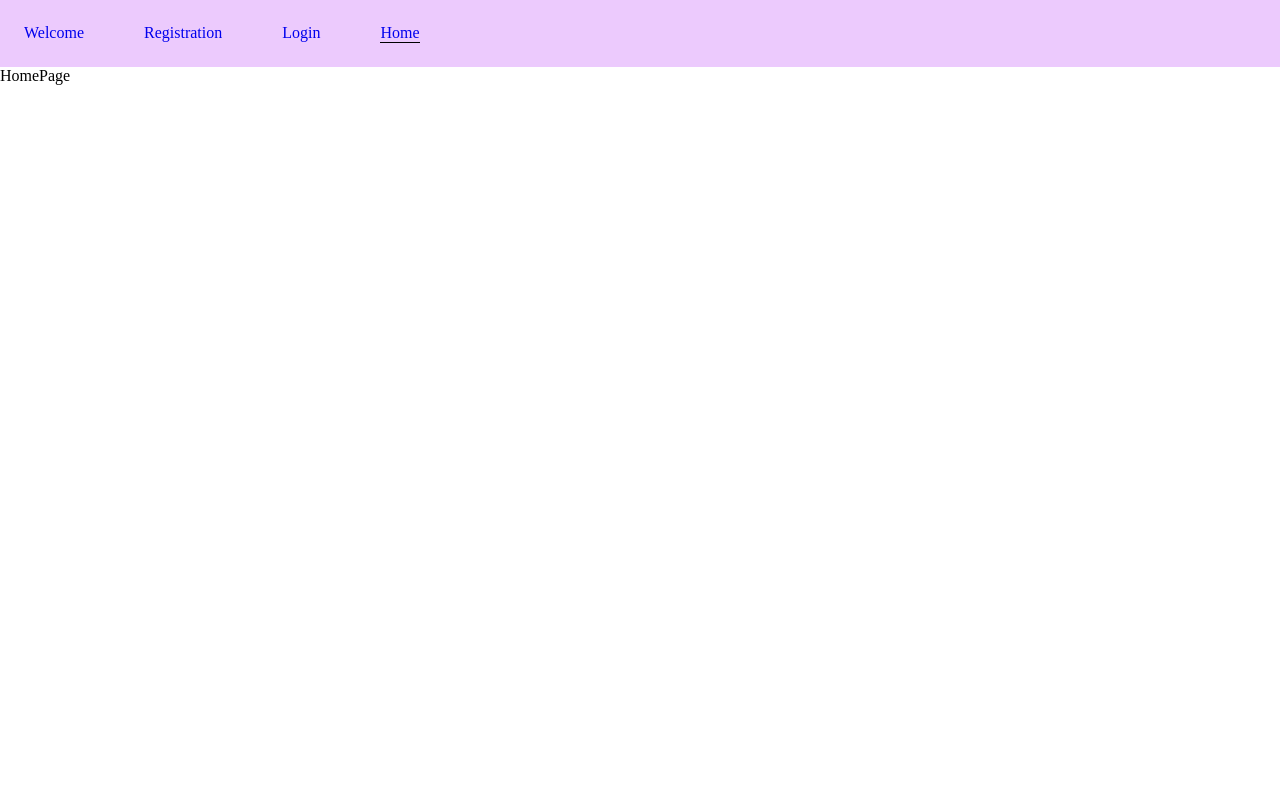
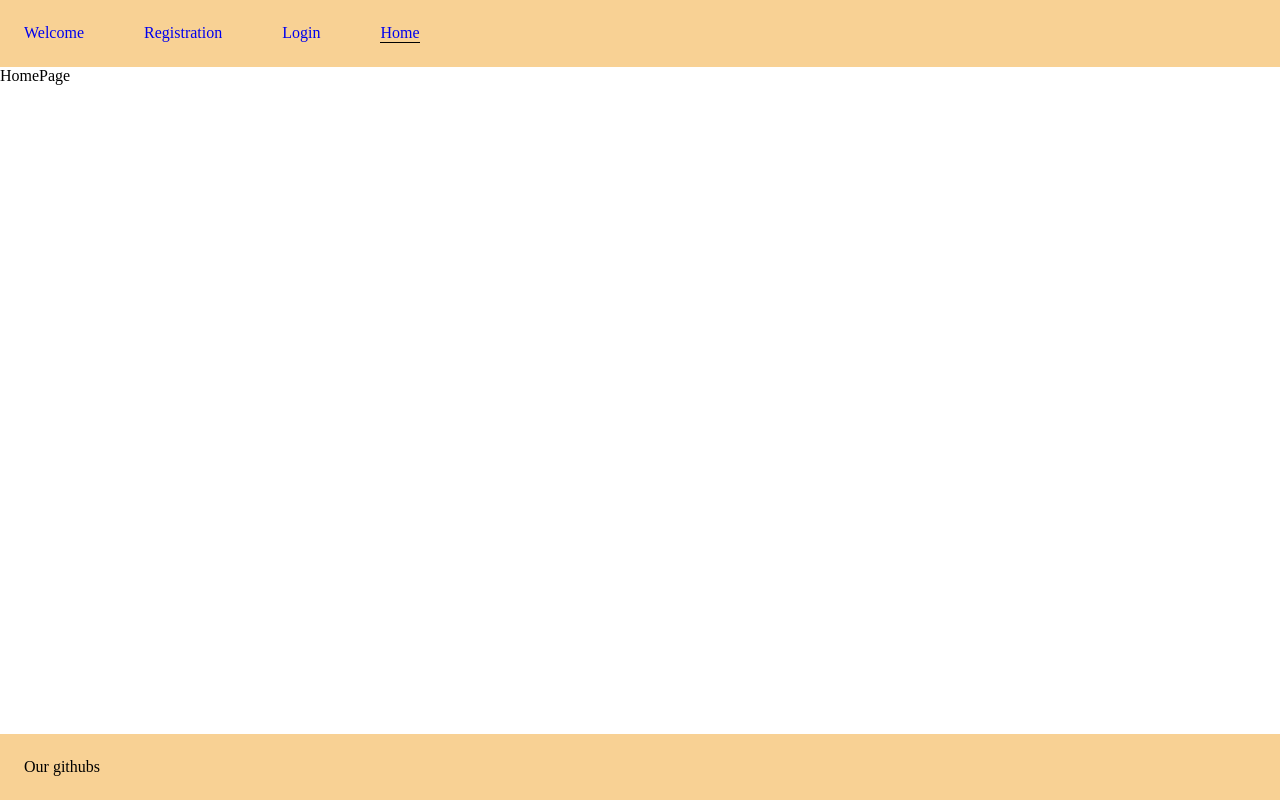
Before and after one commit to lina-gritsel/graphiql-app, a React (Create React App) app in the folder graphiql-app/: page / in a window 1280 px wide. Built offline with nearby package versions, Linux system fonts and the light colour scheme.

Commit message:
feat: create footer

```diff
--- /dev/null
+++ b/graphiql-app/src/layout/Footer/Footer.module.scss
@@ -0,0 +1,7 @@
+.container {
+  background-color: rgb(248, 209, 148);
+  position: absolute;
+  bottom: 0;
+  width: 100%;
+  padding: 24px;
+}
--- /dev/null
+++ b/graphiql-app/src/layout/Footer/Footer.tsx
@@ -0,0 +1,9 @@
+import { FC } from 'react'
+
+import styles from './Footer.module.scss'
+
+const Footer: FC = () => {
+  return <div className={styles.container}>Our githubs</div>
+}
+
+export default Footer
--- /dev/null
+++ b/graphiql-app/src/layout/Footer/index.ts
@@ -0,0 +1 @@
+export { default } from './Footer'
--- a/graphiql-app/src/layout/Header/Header.module.scss
+++ b/graphiql-app/src/layout/Header/Header.module.scss
@@ -0,0 +1,3 @@
+.container {
+  background-color: rgb(248, 209, 148);
+}
--- a/graphiql-app/src/layout/Header/Header.tsx
+++ b/graphiql-app/src/layout/Header/Header.tsx
@@ -6,7 +6,7 @@ import Menu from '../Menu'
 
 const Header: FC = () => {
   return (
-    <div>
+    <div className={styles.container}>
       <Menu />
     </div>
   )
--- a/graphiql-app/src/layout/Layout/Layout.tsx
+++ b/graphiql-app/src/layout/Layout/Layout.tsx
@@ -1,6 +1,7 @@
 import { FC, PropsWithChildren } from 'react'
 
 import Header from '../Header'
+import Footer from '../Footer'
 
 import styles from './Layout.module.scss'
 
@@ -9,6 +10,7 @@ const Layout: FC<PropsWithChildren> = ({ children }) => {
     <div className={styles.container}>
       <Header />
       <div className={styles.content}>{children}</div>
+      <Footer />
     </div>
   )
 }
--- a/graphiql-app/src/layout/Menu/Menu.module.scss
+++ b/graphiql-app/src/layout/Menu/Menu.module.scss
@@ -1,5 +1,4 @@
 .container {
-  background-color:rgb(236, 202, 253);
   display: flex;
   gap: 60px;
   padding: 24px;
```
